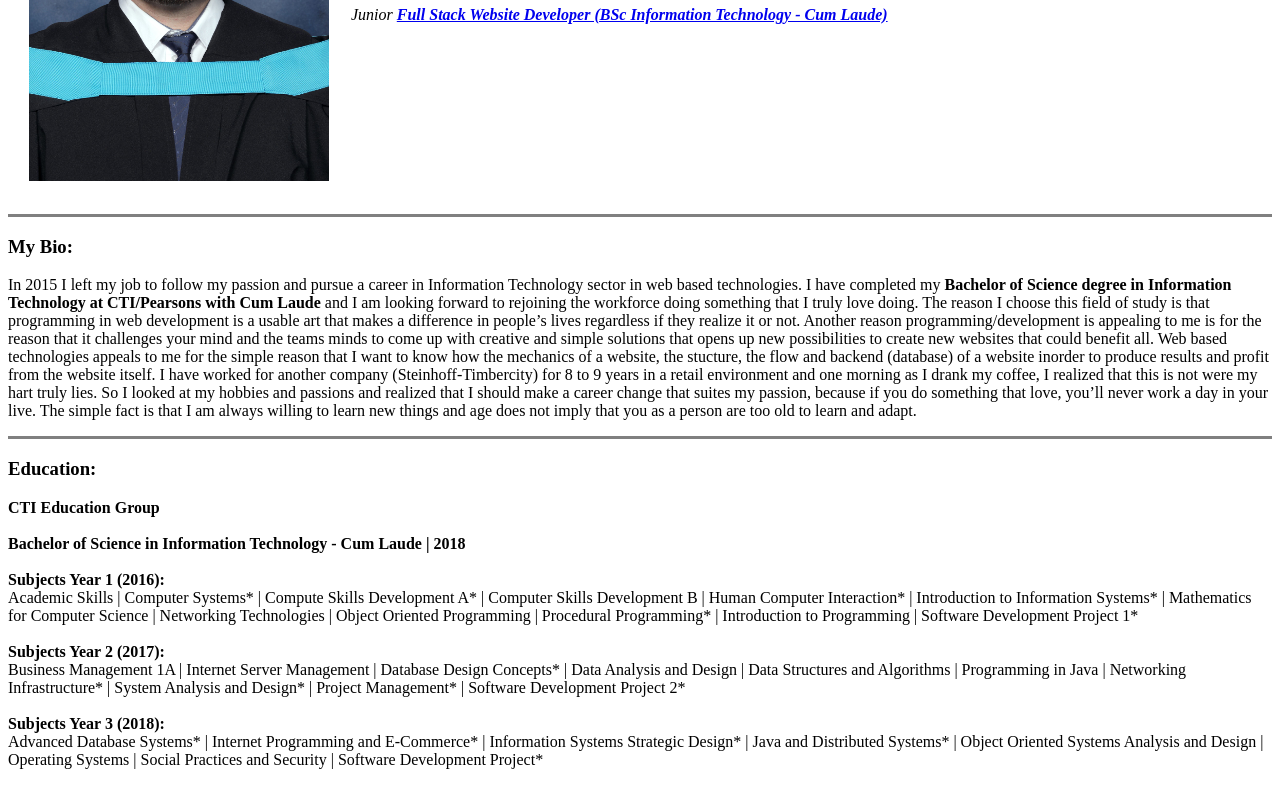
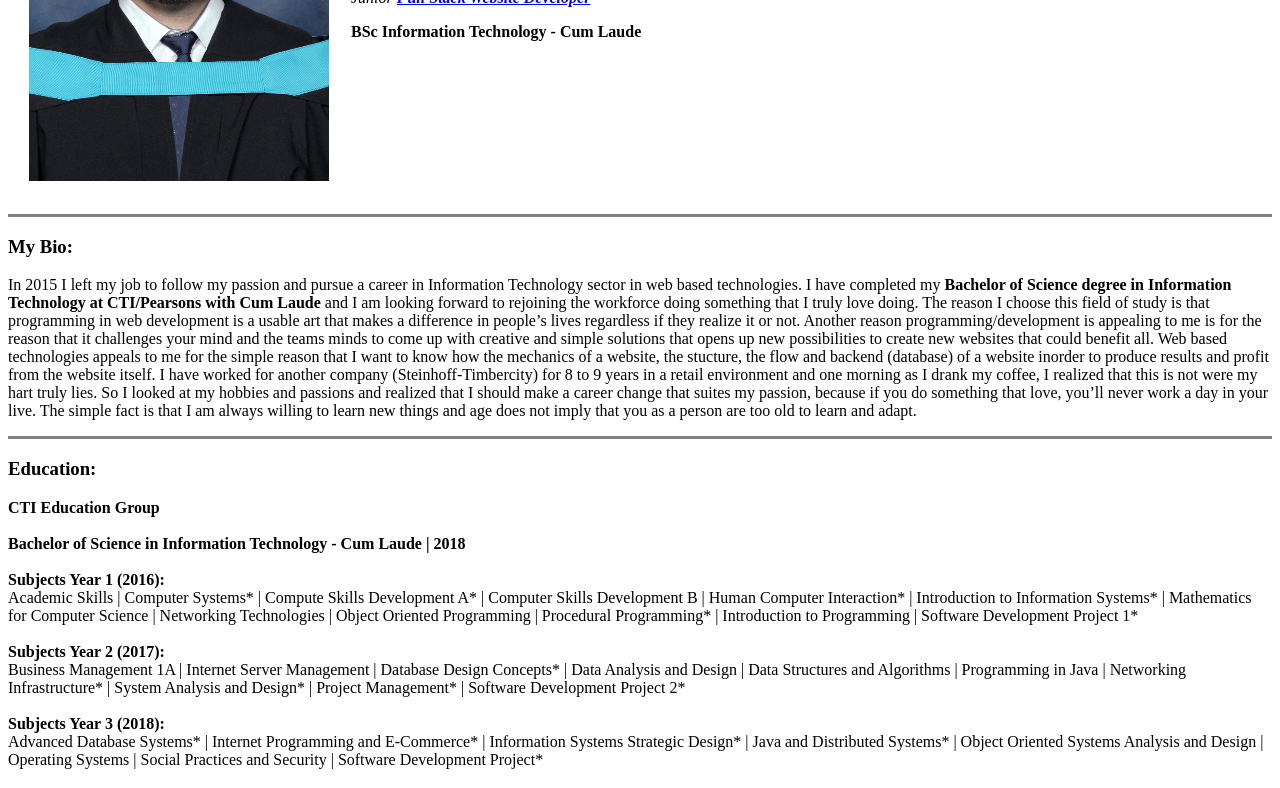
Before and after one commit to Fubar0987/Kevin-Cv, a plain HTML site: page index.html in a window 1280 px wide. Shown: the part 248-1036 px from the top of the page. Drawn offline with Linux system fonts and the light colour scheme.

Commit message:
Update index.html

```diff
--- a/index.html
+++ b/index.html
@@ -16,7 +16,8 @@
       </td>
       <td>
         <h1>Kevin Klein</h1> <!-- heading for on page display -->
-        <p><em>Junior <Strong><a href="https://www.linkedin.com/in/kevin-klein-a46459107/">Full Stack Website Developer (BSc Information Technology - Cum Laude)</a></Strong></em></p>
+        <p><em>Junior <Strong><a href="https://www.linkedin.com/in/kevin-klein-a46459107/">Full Stack Website Developer</a></Strong></em></p>
+        <p><Strong>BSc Information Technology - Cum Laude</Strong></p>
       </td>
     </tr>
   </table>
```
